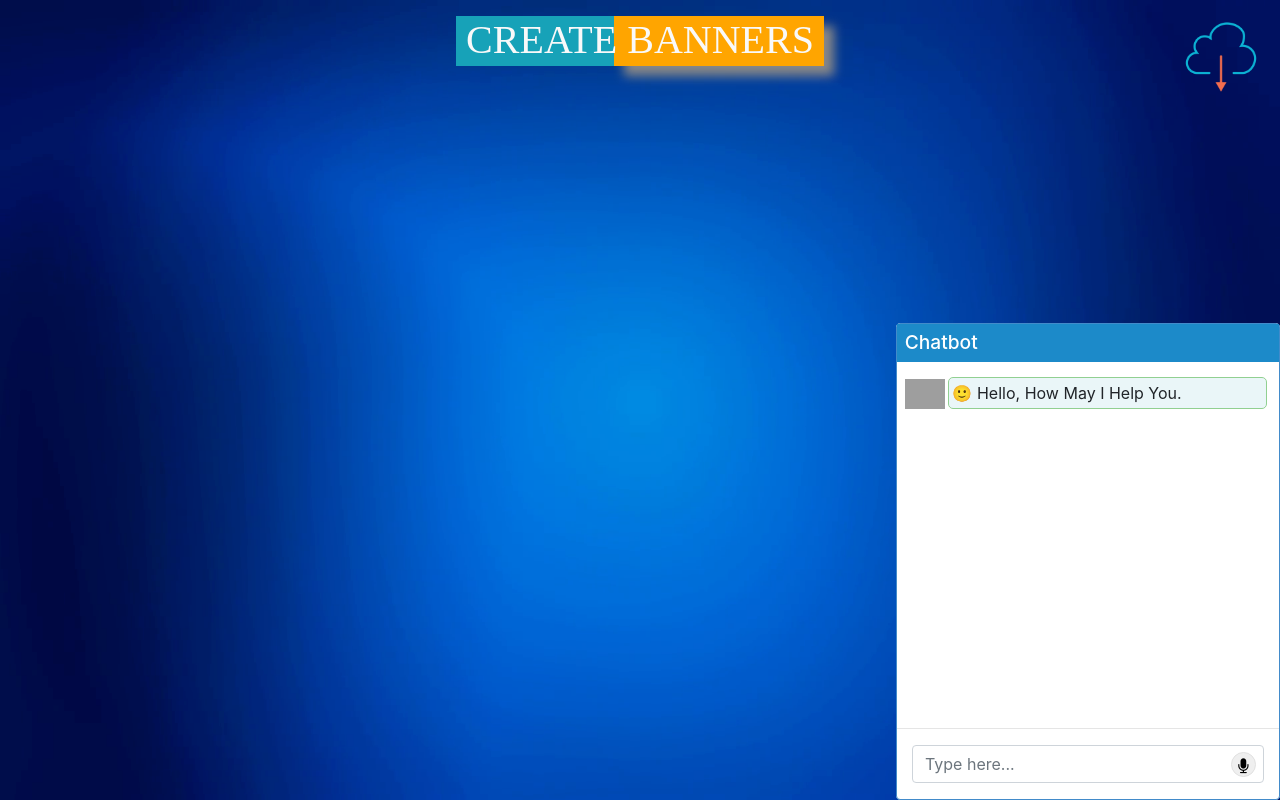
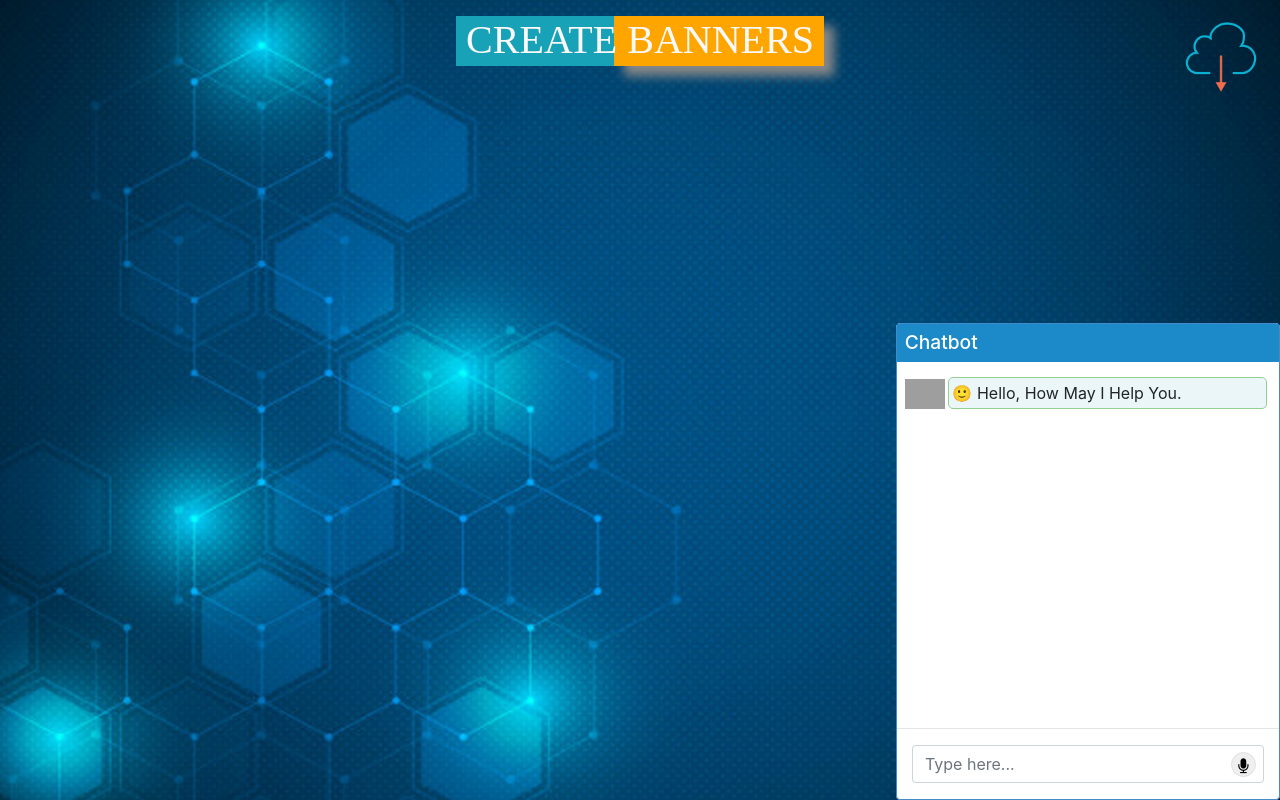
Before and after one commit to pwrdteam/AutomatedImagery, a React (Create React App) app: page / in a window 1280 px wide. Built offline with nearby package versions, Linux system fonts and the light colour scheme; grey boxes are pictures that could not be loaded.

Commit message:
BG Image updated

```diff
--- a/src/css/style.css
+++ b/src/css/style.css
@@ -7,12 +7,14 @@ body{
     /* background-color: #1fc8db;*/
     /* background-image: linear-gradient(141deg, #9fb8ad 0%, #1fc8db 51%, #2cb5e8 75%);  */
 
-    background-image: url("./images/bluebg.png");
+    /* background-image: url("./images/bluebg.png"); */
+    background-image: url("./images/glow_bg.png");
+    background-position: center;
     /* background-image: url("http://wallperio.com/data/out/251/minimal-wallpapers_609412072.jpg"); */
     /* background-image: url("http://www.4usky.com/data/out/67/164601898-origami-wallpapers.jpg"); */
-    background-size: contain;
-    animation: shrink 5s infinite alternate;
-    background-position: top;
+    background-size: cover;
+    animation: shrink 10s infinite alternate;
+    transition: all 0.5s ease;
 }
 
 
@@ -505,7 +507,7 @@ transition: all 1s ease-in;
   }
   @keyframes shrink {
     0% {
-      background-size: 105% 105%;
+      background-size: 101% 101%;
     }
     100% {
       background-size: 100% 100%;
```
Also changed, not shown: src/css/images/glow_bg.png (added).
